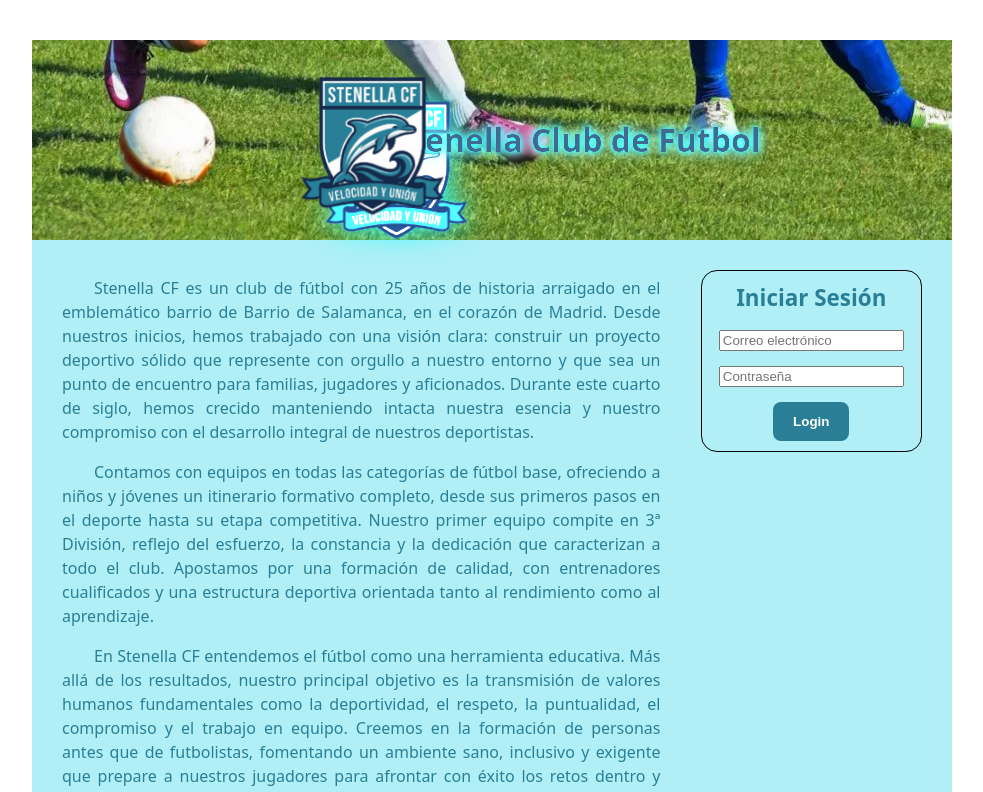
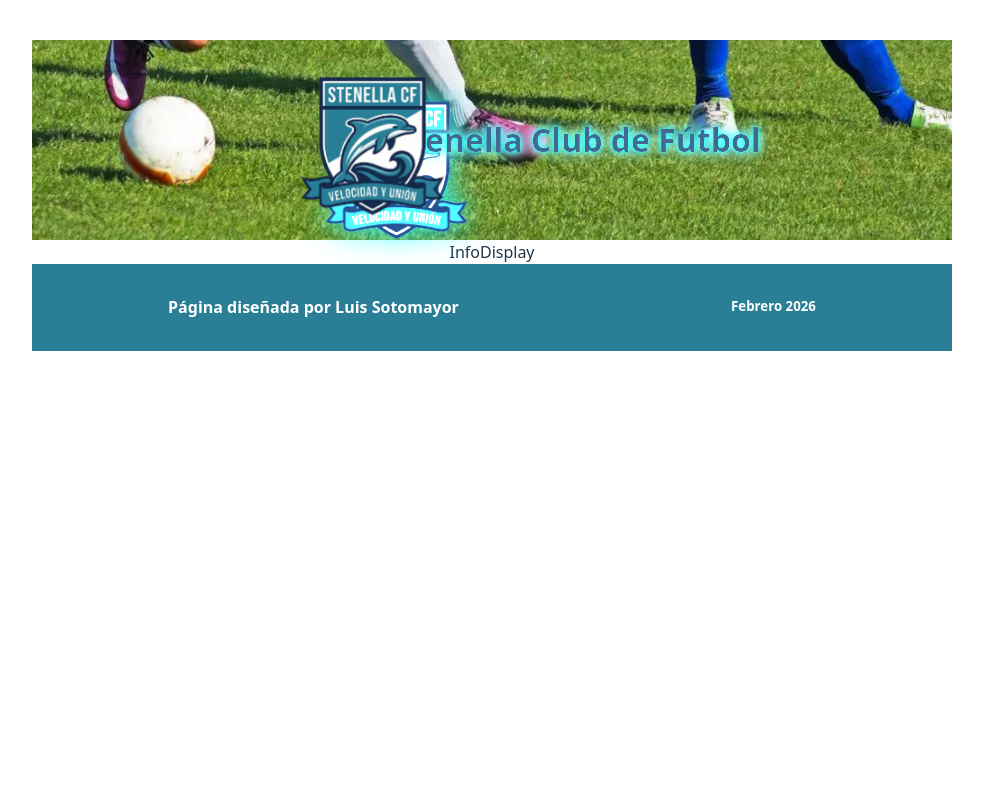
Before and after one commit to luigiSotomayor/proyectofinal, a React (Vite) app in the folder frontend/: page /infodisplay in a window 1280 px wide. Shown: the top 792 px of the page, without its empty margins (148-1131 px from the left). Built offline with nearby package versions, Linux system fonts and the light colour scheme.

Commit message:
update/ App.jsx con Routes y Navigates

```diff
--- a/frontend/src/App.jsx
+++ b/frontend/src/App.jsx
@@ -1,5 +1,6 @@
 import "./App.css";
 import { ToastContainer, Slide } from "react-toastify";
+import { Route, Routes } from "react-router-dom";
 import Header from "./components/Header";
 import Home from "./pages/home";
 import Footer from "./components/Footer";
@@ -13,11 +14,17 @@ function App() {
     <>
       <div className="App">
         <Header />
-        {isAuthenticated ? (
+        <main>
+          <Routes>
+            <Route path="/" element={<Home />} />
+            <Route path="/infodisplay" element={<InfoDisplay />} />
+          </Routes>
+        </main>
+      {/*   {isAuthenticated ? (
           <InfoDisplay />
         ) : (
           <Home setIsAuthenticated={setIsAuthenticated} />
-        )}
+        )} */}
         <Footer />
       </div>
       <ToastContainer transition={Slide} />
--- a/frontend/src/components/Login.jsx
+++ b/frontend/src/components/Login.jsx
@@ -3,12 +3,14 @@ import React from "react";
 import "../styles/Login.css";
 import { toast } from "react-toastify";
 import Button from "./Button";
+import { useNavigate } from "react-router-dom";
 import { set } from "mongoose";
 
-const Login = ({ setIsAuthenticated }) => {
+const Login = () => {
   const [email, setEmail] = useState("");
   const [password, setPassword] = useState("");
   const [error, setError] = useState("");
+  const navigate = useNavigate();
 
   const handleSubmit = (e) => {
     e.preventDefault();
@@ -50,12 +52,13 @@ const Login = ({ setIsAuthenticated }) => {
             });
             setEmail("");
             setPassword("");
-            setIsAuthenticated(false);
+            //setIsAuthenticated(false);
           }
 
           throw new Error(data.message || "Error en la petición");
         }
-        setIsAuthenticated(true);
+        //
+        navigate("/infodisplay");
 
         return data;
       })
--- a/frontend/src/pages/home.jsx
+++ b/frontend/src/pages/home.jsx
@@ -3,11 +3,11 @@ import InfoClub from "../components/InfoClub";
 import Login from "../components/Login";
 import "../styles/home.css";
 
-const home = ({ setIsAuthenticated }) => {
+const home = () => {
   return (
     <div className="mainHome">
       <InfoClub />
-      <Login setIsAuthenticated={setIsAuthenticated} />
+      <Login />
     </div>
   );
 };
```
